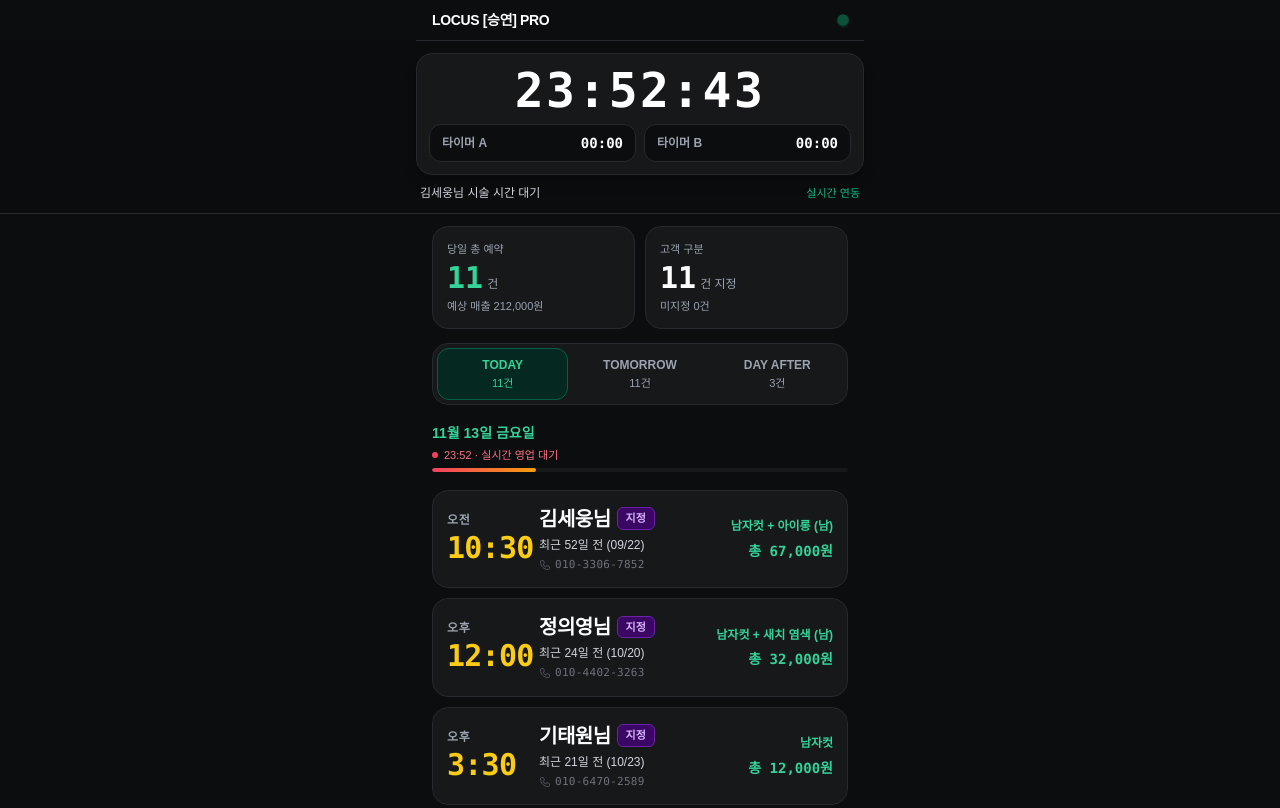
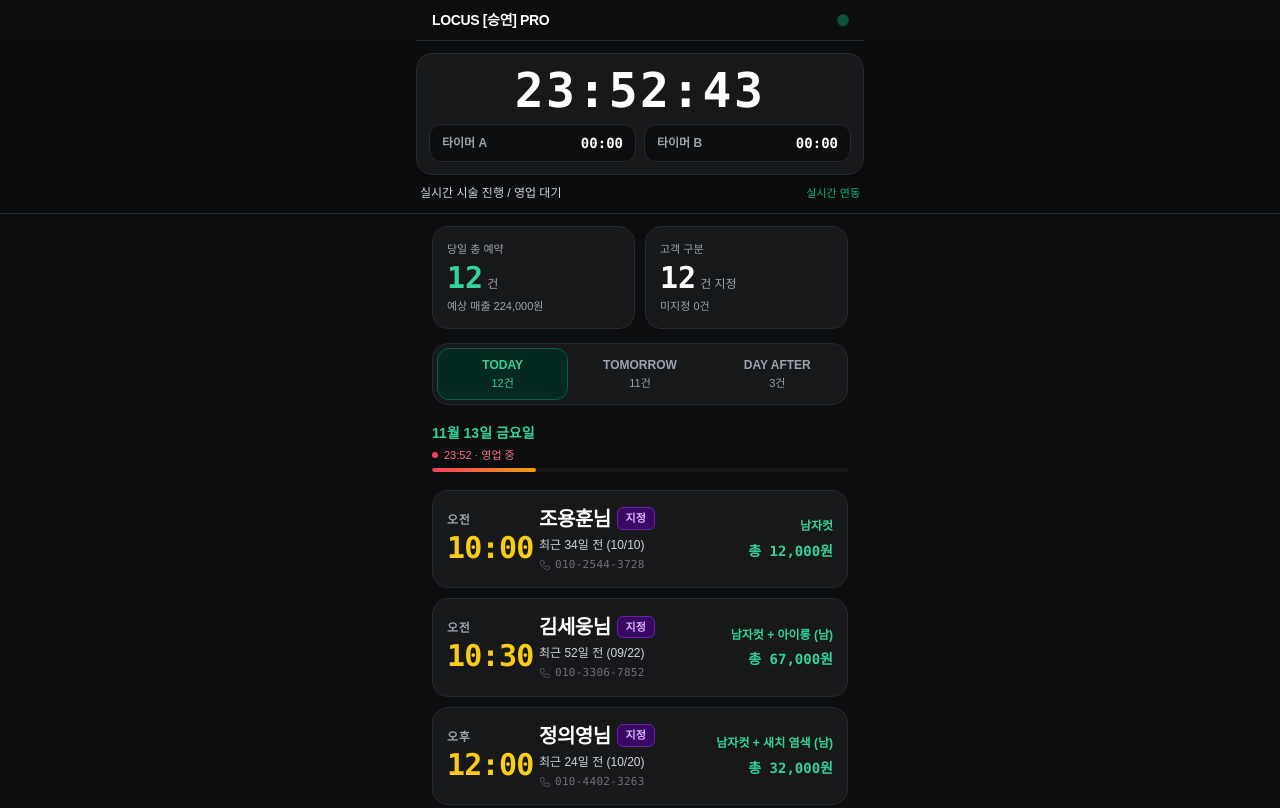
Before and after one commit to choseungyeon1010/locus-hair, a plain HTML site: page index.html in a window 1280 px wide. Shown: the top 808 px of the page. Drawn offline with nearby package versions, Linux system fonts and the light colour scheme; a web font is replaced by a local one.

Commit message:
feat: add newly booked customer Jo Yong-hoon (10:00) and update live count to 12

```diff
--- a/index.html
+++ b/index.html
@@ -108,7 +108,7 @@
 
       <!-- Next Customer Status Subheader -->
       <div class="flex items-center justify-between text-xs px-1 text-gray-400">
-        <span id="nextCustomerBanner" class="font-medium text-gray-300">다음 고객 김세웅님 · 대기 중</span>
+        <span id="nextCustomerBanner" class="font-medium text-gray-300">다음 고객 조용훈님 · 대기 중</span>
         <span id="syncStatus" class="text-[11px] text-emerald-500">실시간 연동</span>
       </div>
 
@@ -184,6 +184,7 @@
       today: {
         dateLabel: "11월 13일 금요일",
         reservations: [
+          { id: 0, period: "오전", time: "10:00", name: "조용훈님", service: "남자컷", price: 12000, status: "pending", phone: "010-2544-3728", customerType: "지정", visitInfo: "최근 34일 전 (10/10)", memo: "", bookingMemo: "네이버 예약건 · 미결제금액 12,000원 · 디자이너 지정" },
           { id: 1, period: "오전", time: "10:30", name: "김세웅님", service: "남자컷 + 아이롱 (남)", price: 67000, status: "pending", phone: "010-3306-7852", customerType: "미지정", visitInfo: "최근 52일 전 (09/22)", memo: "블랙/9mm투블럭상고", bookingMemo: "네이버 예약건 · 잔여금 N-Pay 현장결제 (67,000원)" },
           { id: 2, period: "오후", time: "12:00", name: "정의영님", service: "남자컷 + 새치 염색 (남)", price: 32000, status: "pending", phone: "010-4402-3263", customerType: "지정", visitInfo: "최근 24일 전 (10/20)", memo: "", bookingMemo: "네이버 예약건 · 잔여금 N-Pay 현장결제 (32,000원)" },
           { id: 3, period: "오후", time: "3:30", name: "기태원님", service: "남자컷", price: 12000, status: "pending", phone: "010-6470-2589", customerType: "지정", visitInfo: "최근 21일 전 (10/23)", memo: "", bookingMemo: "" },
@@ -255,7 +256,7 @@
       }
     }
 
-    // MAIN CLOCK LOGIC
+    // MAIN CLOCK LOGIC: 당일 예약 목록 기반 동적 다음 고객 카운트다운
     function updateClock() {
       const now = new Date();
       const h = String(now.getHours()).padStart(2, '0');
@@ -263,16 +264,32 @@
       const s = String(now.getSeconds()).padStart(2, '0');
       document.getElementById('mainClock').innerText = `${h}:${m}:${s}`;
 
-      const target = new Date();
-      target.setHours(10, 30, 0, 0);
-      let diffMs = target - now;
-      if (diffMs > 0) {
-        const diffMin = Math.floor(diffMs / 60000);
-        document.getElementById('nextCustomerBanner').innerText = `다음 고객 김세웅님 · ${diffMin}분 남음`;
-        document.getElementById('timelineProgressText').innerText = `${h}:${m} · 다음 ${diffMin}분 후`;
+      // 다음 예정 고객 동적 탐색
+      let nextCustomer = null;
+      let nextDiffMin = 0;
+
+      for (const r of DATA.today.reservations) {
+        const parts = r.time.split(':');
+        let rHour = parseInt(parts[0], 10);
+        const rMin = parseInt(parts[1], 10);
+        if (r.period === '오후' && rHour < 12) {
+          rHour += 12;
+        }
+        const t = new Date(now.getFullYear(), now.getMonth(), now.getDate(), rHour, rMin, 0, 0);
+        const diff = t - now;
+        if (diff > 0) {
+          nextCustomer = r;
+          nextDiffMin = Math.floor(diff / 60000);
+          break;
+        }
+      }
+
+      if (nextCustomer) {
+        document.getElementById('nextCustomerBanner').innerText = `다음 고객 ${nextCustomer.name} · ${nextDiffMin}분 남음`;
+        document.getElementById('timelineProgressText').innerText = `${h}:${m} · 다음 ${nextDiffMin}분 후`;
       } else {
-        document.getElementById('nextCustomerBanner').innerText = `김세웅님 시술 시간 대기`;
-        document.getElementById('timelineProgressText').innerText = `${h}:${m} · 실시간 영업 대기`;
+        document.getElementById('nextCustomerBanner').innerText = `실시간 시술 진행 / 영업 대기`;
+        document.getElementById('timelineProgressText').innerText = `${h}:${m} · 영업 중`;
       }
     }
 
```
Also changed, not shown: reservations_live.json (+4 -3 lines).
